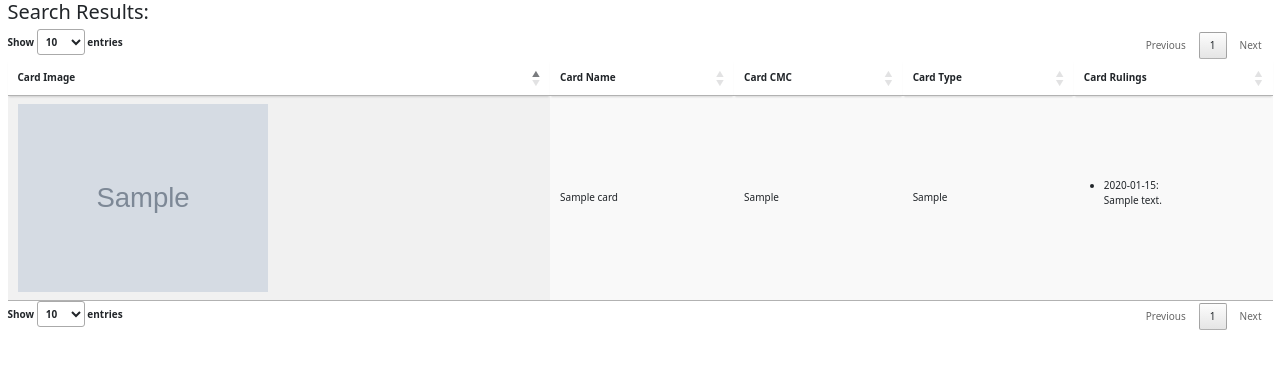
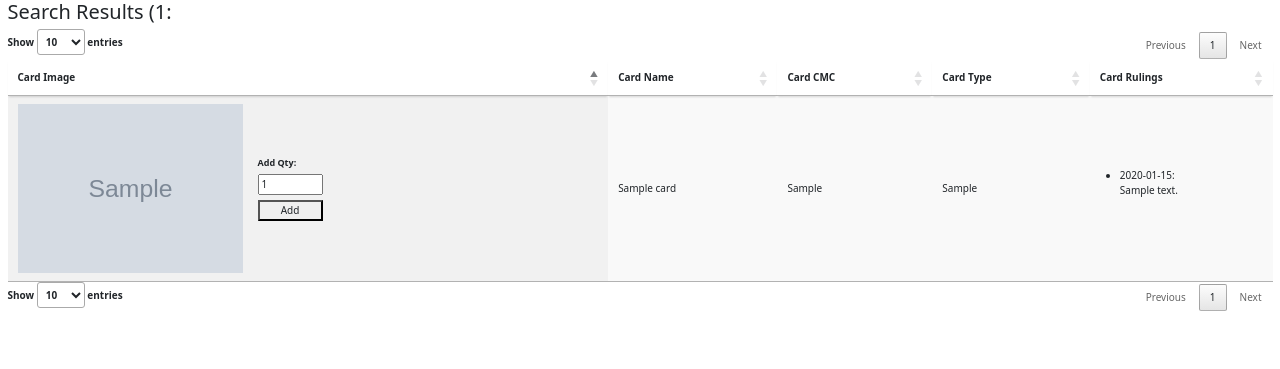
Before and after one commit to THamilton1123/MtgManager, a Java web app: page /results.jsp in a window 1280 px wide. Shown: the top 369 px of the page. Run offline with Tomcat 11, a stand-in JSP engine, Linux system fonts and the light colour scheme; the template is opened without the code that fills it: most values are stand-ins (such as "Sample title", 1, 10 or a date in 2020); grey boxes marked "Sample" are stand-in pictures; data that the repository does not hold is empty; some libraries are stand-ins or nearby versions.

Commit message:
In results.jsp, inside the <td> tags for the card image, added two forms, one for entering a quantity and adding that many of that card to the user's collection, and the other for removing that quantity of that card from the user's collection.  However, I put the remove option within a taglib if check so that it's only available when the user is viewing a table of cards from their own collection.  This way a user can only remove cards if they are explicitly 'in' their collection, not Scryfall.

```diff
--- a/src/main/webapp/results.jsp
+++ b/src/main/webapp/results.jsp
@@ -25,7 +25,7 @@
 <body>
 
 <div class="container-fluid">
-    <h2>${searchLocation} Search Results: </h2>
+    <h2>${searchLocation} Search Results (${cards.size()}: </h2>
     <table id="cardTable" class="display" cellspacing="0" width="100%">
         <thead>
         <tr>
@@ -48,7 +48,41 @@
                 <c:if test="${searchLocation == 'Your Collection'}">
                     <td>${card.id}</td>
                 </c:if>
-                <td><img src="${card.imageUrl}" alt="${card.cardName}" width="250"></td>
+                <td>
+                    <div style="display: flex; align-items: center; gap: 15px;">
+                        <img src="${card.imageUrl}" alt="${card.cardName}" width="225">
+
+                        <div style="display: flex; flex-direction: column; gap: 25px;">
+                            <form action="addCard" method="post"
+                                  onsubmit="return confirm('Add ' + this.quantity.value + ' copy/copies of ' + this.cardName.value + ' to your collection?');"
+                                  style="display: flex; flex-direction: column; gap: 5px; margin: 0;">
+                                <input type="hidden" name="cardName" value="${card.cardName}">
+                                <input type="hidden" name="cardCmc" value="${card.cardCmc}">
+                                <input type="hidden" name="cardType" value="${card.cardType}">
+                                <input type="hidden" name="imageUrl" value="${card.imageUrl}">
+
+                                <label for="add-qty-${card.cardName}" style="margin: 0; font-size: 0.9em;">Add Qty:</label>
+                                <input type="number" id="add-qty-${card.cardName}" name="quantity" value="1" min="1" style="width: 65px;" required>
+
+                                <button type="submit">Add</button>
+                            </form>
+
+                            <c:if test="${searchLocation == 'Your Collection'}">
+                                <form action="removeCard" method="post"
+                                      onsubmit="return confirm('Are you sure you want to remove ' + this.quantity.value + ' copy/copies of ' + this.cardName.value + '?');"
+                                      style="display: flex; flex-direction: column; gap: 5px; margin: 0; padding-top: 15px; border-top: 1px solid #ccc;">
+                                    <input type="hidden" name="cardId" value="${card.id}">
+                                    <input type="hidden" name="cardName" value="${card.cardName}">
+
+                                    <label for="remove-qty-${card.id}" style="margin: 0; font-size: 0.9em;">Remove Qty:</label>
+                                    <input type="number" id="remove-qty-${card.id}" name="quantity" value="1" min="1" max="${card.cardQuantity}" style="width: 65px;" required>
+
+                                    <button type="submit">Remove</button>
+                                </form>
+                            </c:if>
+                        </div>
+                    </div>
+                </td>
                 <td>${card.cardName}</td>
                 <td>${card.cardCmc}</td>
                 <td>${card.cardType}</td>
```
